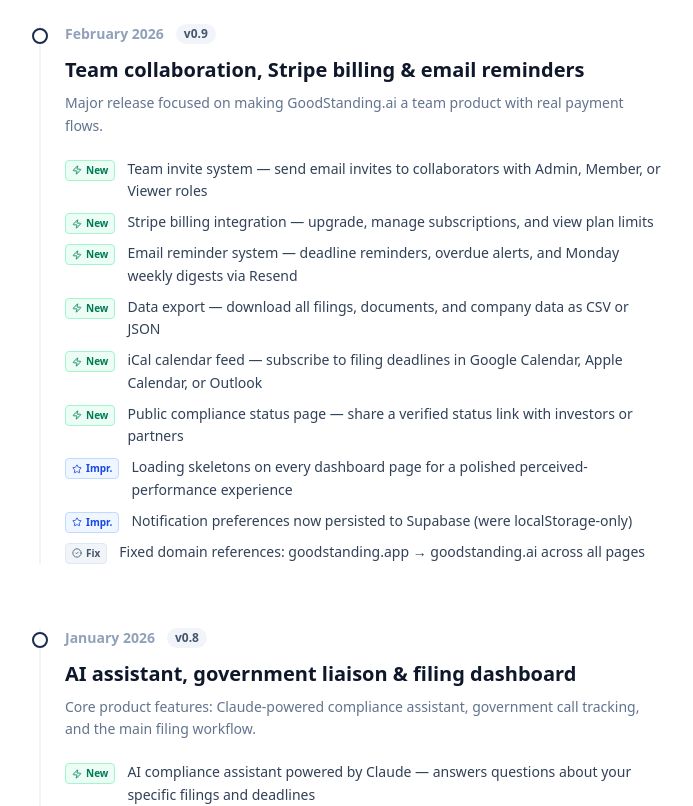
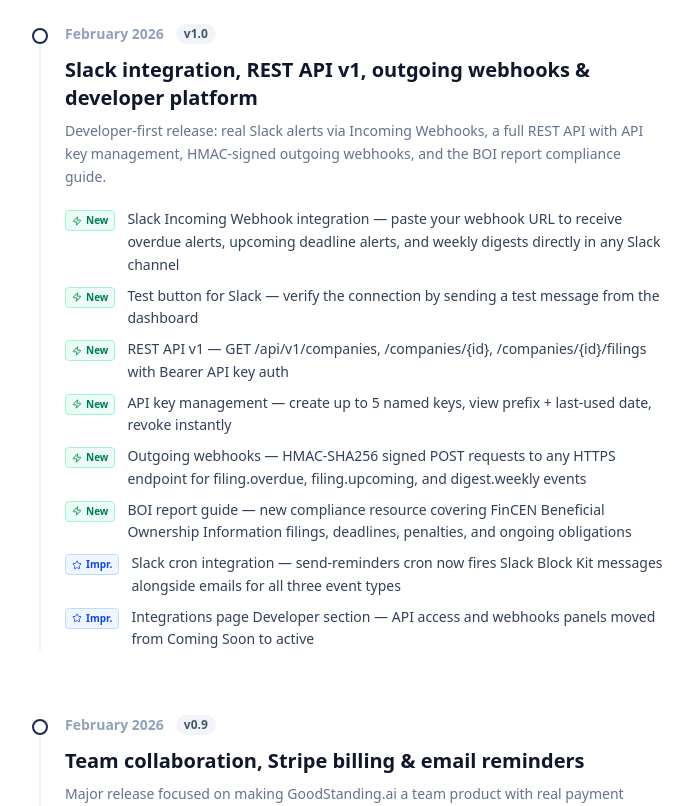
Before and after one commit to yunfei3014/goodstanding, a Next.js app: page /changelog in a window 1280 px wide. Shown: the part 240-1046 px from the top of the page, without its empty margins (289-982 px from the left). Built offline with nearby package versions, Linux system fonts and the light colour scheme.

Commit message:
Add v1.0 changelog entry for Slack, API, webhooks, BOI guide
Co-Authored-By: Claude Sonnet 4.6 <noreply@anthropic.com>

```diff
--- a/app/changelog/page.tsx
+++ b/app/changelog/page.tsx
@@ -25,6 +25,22 @@ type Entry = {
 }
 
 const CHANGELOG: Entry[] = [
+  {
+    date: "February 2026",
+    version: "1.0",
+    title: "Slack integration, REST API v1, outgoing webhooks & developer platform",
+    description: "Developer-first release: real Slack alerts via Incoming Webhooks, a full REST API with API key management, HMAC-signed outgoing webhooks, and the BOI report compliance guide.",
+    changes: [
+      { type: "feature", text: "Slack Incoming Webhook integration — paste your webhook URL to receive overdue alerts, upcoming deadline alerts, and weekly digests directly in any Slack channel" },
+      { type: "feature", text: "Test button for Slack — verify the connection by sending a test message from the dashboard" },
+      { type: "feature", text: "REST API v1 — GET /api/v1/companies, /companies/{id}, /companies/{id}/filings with Bearer API key auth" },
+      { type: "feature", text: "API key management — create up to 5 named keys, view prefix + last-used date, revoke instantly" },
+      { type: "feature", text: "Outgoing webhooks — HMAC-SHA256 signed POST requests to any HTTPS endpoint for filing.overdue, filing.upcoming, and digest.weekly events" },
+      { type: "feature", text: "BOI report guide — new compliance resource covering FinCEN Beneficial Ownership Information filings, deadlines, penalties, and ongoing obligations" },
+      { type: "improvement", text: "Slack cron integration — send-reminders cron now fires Slack Block Kit messages alongside emails for all three event types" },
+      { type: "improvement", text: "Integrations page Developer section — API access and webhooks panels moved from Coming Soon to active" },
+    ],
+  },
   {
     date: "February 2026",
     version: "0.9",
```
